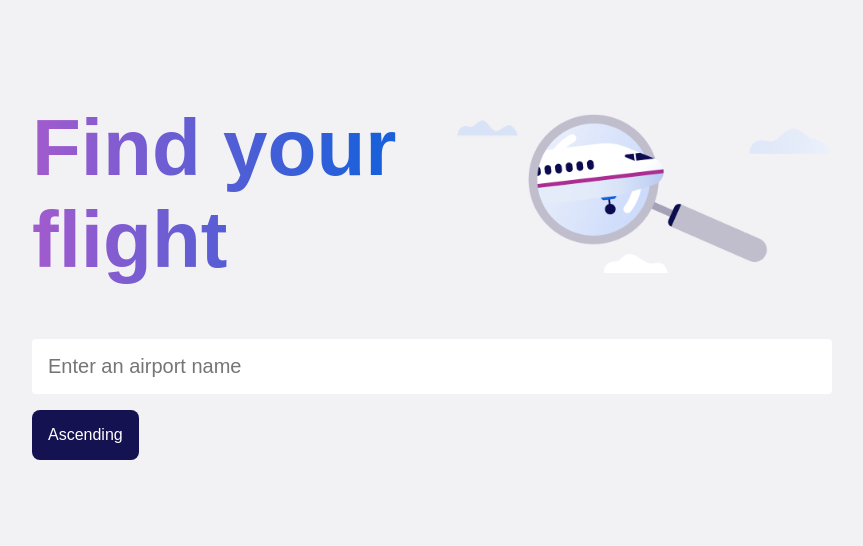
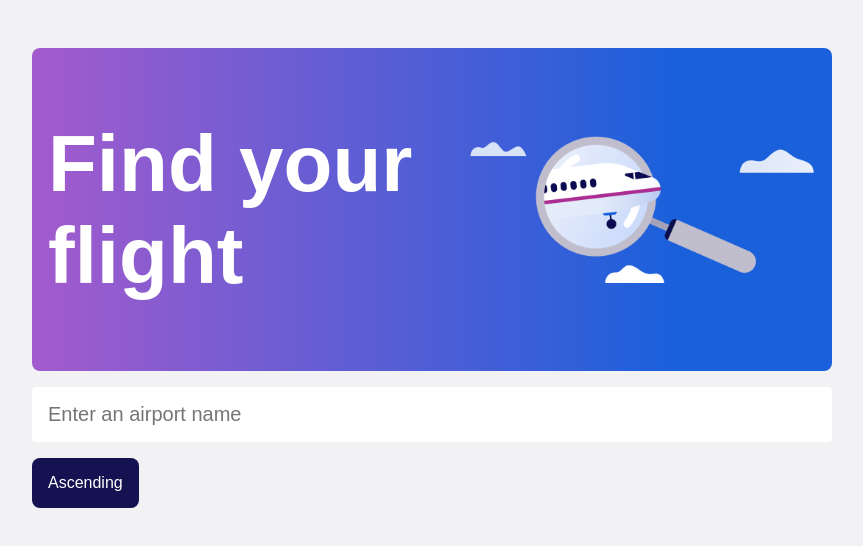
Before and after one commit to lencodes/schiphol-assignment, a React (Vite) app: page / in a window 1280 px wide. Shown: the top 546 px of the page, without its empty margins (208-1071 px from the left). Built offline with nearby package versions, Linux system fonts and the light colour scheme.

Commit message:
IMPLEMENT Error Boundary and Alert components

```diff
--- a/src/components/SearchFlights/SearchFlights.tsx
+++ b/src/components/SearchFlights/SearchFlights.tsx
@@ -4,9 +4,9 @@ import { Flight, flightsApiService } from '../../services/flightsApiService';
 import { filterAndSortFlights } from '../../helpers/filterAndSortFlights';
 import { TOrder } from '../../data/types';
 import { FlightListCard } from '../FlightListCard/FlightListCard';
+import { Alert } from '../Alert/Alert';
 
 export const SearchFlights = () => {
-  const [error, setError] = useState<string>();
   const [isLoading, setIsLoading] = useState(true);
   const [flights, setFlights] = useState<Flight[]>([]);
   const [filterInput, setFilterInput] = useState('');
@@ -15,14 +15,9 @@ export const SearchFlights = () => {
   flightsApiService
     .fetchData()
     .then((res) => setFlights(res.data))
-    .catch((error) => setError(error))
     .finally(() => setIsLoading(false));
 
   const filteredFlights = filterAndSortFlights(flights, filterInput, order);
-
-  if (error) {
-    return <span>{error}</span>;
-  }
 
   return (
     <div className="search-flights-container">
@@ -55,10 +50,10 @@ export const SearchFlights = () => {
             ))}
           </ul>
 
-          <span>
+          <Alert.Info>
             Showing {filteredFlights.length} of {flights.length} flights based
             on your filters.
-          </span>
+          </Alert.Info>
         </>
       ) : null}
     </div>
--- a/src/pages/SearchFlightsPage/SearchFlightsPage.css
+++ b/src/pages/SearchFlightsPage/SearchFlightsPage.css
@@ -1,25 +1,27 @@
 .search-flights-page {
   width: 90%;
-  max-width: 800px;
   height: 100%;
   margin: 0 auto;
+  max-width: 800px;
   padding-block: var(--spacer-lg);
 
   .header {
     display: flex;
     align-items: center;
+    color: var(--white);
+    gap: var(--spacer-lg);
+    padding: var(--spacer-md);
     justify-content: space-between;
+    margin-block-end: var(--spacer-md);
+    background: var(--gradient-flights);
+    border-radius: var(--border-radius-md);
   }
 
   img {
-    max-width: 375px;
+    max-width: 45%;
   }
 
   .title {
     font-size: var(--font-size-lg);
-    background: var(--gradient-flights);
-    background-clip: text;
-    -webkit-background-clip: text;
-    color: transparent;
   }
 }
--- a/src/pages/SearchFlightsPage/SearchFlightsPage.tsx
+++ b/src/pages/SearchFlightsPage/SearchFlightsPage.tsx
@@ -1,6 +1,8 @@
 import './SearchFlightsPage.css';
 import flightSearchImage from '../../assets/fligh-search-asset.png';
 import { SearchFlights } from '../../components/SearchFlights/SearchFlights';
+import ErrorBoundary from '../../components/ErrorBoundary/ErrorBoundary';
+import { Alert } from '../../components/Alert/Alert';
 
 export const SearchFlightsPage = () => {
   return (
@@ -11,7 +13,15 @@ export const SearchFlightsPage = () => {
         <img src={flightSearchImage} alt="Search flights" />
       </div>
 
-      <SearchFlights />
+      <ErrorBoundary
+        fallback={
+          <Alert.Danger>
+            Oops, something went wrong. Try again later
+          </Alert.Danger>
+        }
+      >
+        <SearchFlights />
+      </ErrorBoundary>
     </div>
   );
 };
--- a/src/services/flightsApiService.ts
+++ b/src/services/flightsApiService.ts
@@ -19,6 +19,8 @@ interface FlightResponse {
 
 export const flightsApiService = {
   fetchData: () => {
+    // throw new Error('Something went wrong retrieving the flights.'); // Enable this line to see the ErrorBoundary logic
+
     return new Promise<FlightResponse>((resolve, reject) => {
       setTimeout(() => {
         const data: FlightResponse = {
@@ -28,7 +30,6 @@ export const flightsApiService = {
         };
 
         resolve(data);
-        // reject('Oops, something went wrong retrieving the flights.'); // Enable this line to show the error state
       }, 1500); // fake a loading time
     });
   },
```
